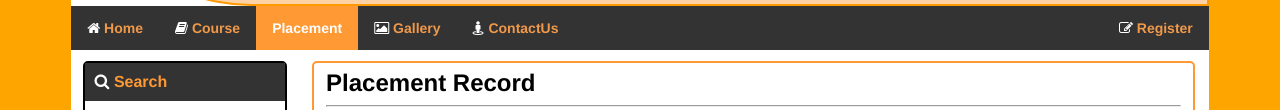
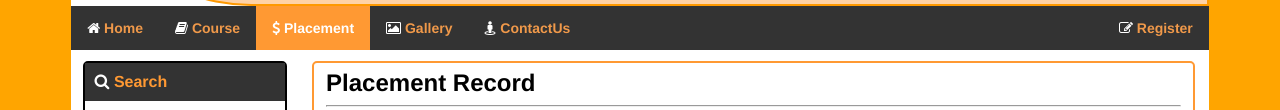
Before and after one commit to Nilesh179/AlumniManagementSystem, a plain HTML site: page placement.html in a window 1280 px wide. Shown: the part 174-284 px from the top of the page. Drawn offline with Linux system fonts and the light colour scheme; no server answers.

Commit message:
Update placement.html

```diff
--- a/placement.html
+++ b/placement.html
@@ -49,7 +49,7 @@ background-color:#FFCC99;
   <ul id="nav">
     <li><a href="index.html" title="#"><i class="fa fa-home fa-1g" style="color:#FFFFFF;"></i> Home</a></li>
     <li><a href="course.html" title="List of the Courses"><i class="fa fa-book fa-1g" style="color:#FFFFFF;"></i> Course</a></li>
-    <li class="active"><a href="placement.html" title="Placement Record"><i "></i> Placement</a></li>
+    <li class="active"><a href="placement.html" title="Placement Record"><i class="fa fa-dollar fa-1g" style="color:#FFFFFF;"></i> Placement</a></li>
     <li><a href="gallery.html" title="Gallery"><i class="fa fa-picture-o fa-2g" style="color:#FFFFFF;"></i> Gallery</a></li>
     <li><a href="./contactus.html" title="conatctUs"><i class="fa fa-street-view fa-2g" style="color:#FFFFFF;"></i> ContactUs</a></li>
 
```
